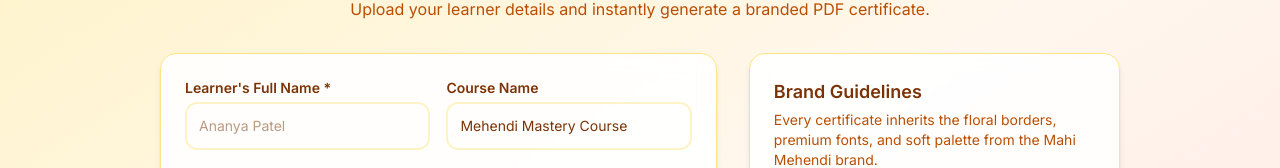
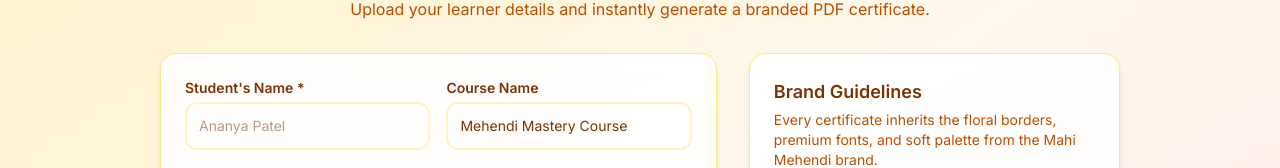
Before and after one commit to Mdk7866-gif/mahi_mehendi, a Next.js app: page /admin/certificategeneration in a window 1280 px wide. Shown: the part 217-385 px from the top of the page. Built offline with nearby package versions, Linux system fonts and the light colour scheme.

Commit message:
currently everything is under control and wroking fine

```diff
--- a/src/app/admin/certificategeneration/page.tsx
+++ b/src/app/admin/certificategeneration/page.tsx
@@ -167,7 +167,7 @@ export default function CertificateGeneration() {
 
             <div className="grid grid-cols-1 sm:grid-cols-2 gap-4">
               <div>
-                <label className="block text-amber-900 text-sm font-semibold mb-1">Learner&apos;s Full Name *</label>
+                <label className="block text-amber-900 text-sm font-semibold mb-1">Student&apos;s Name *</label>
                 <input
                   required
                   value={name}
```
